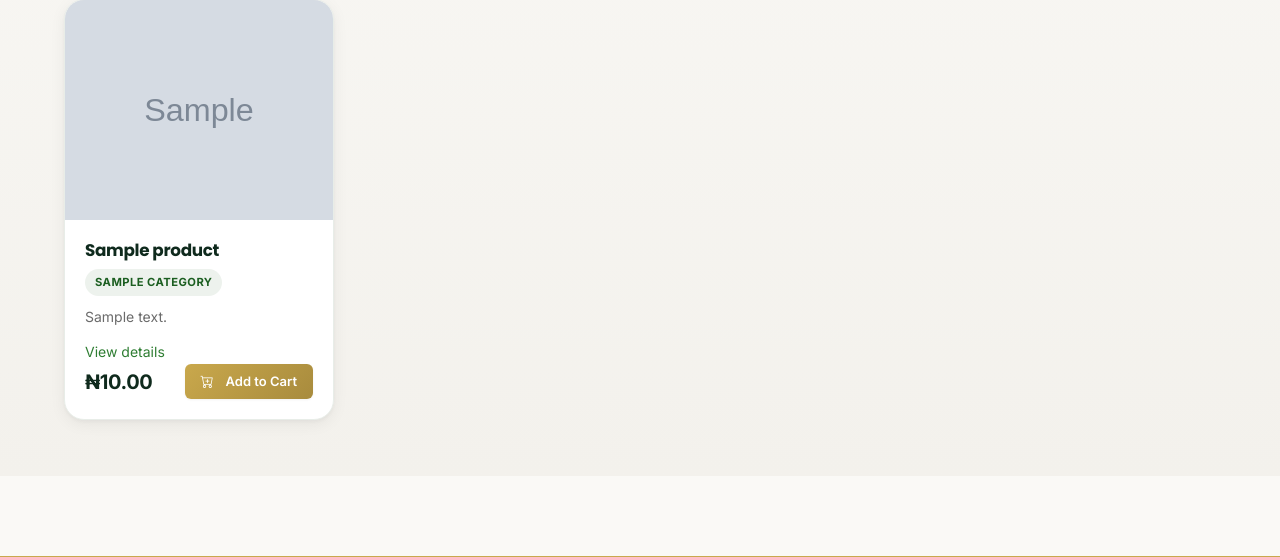
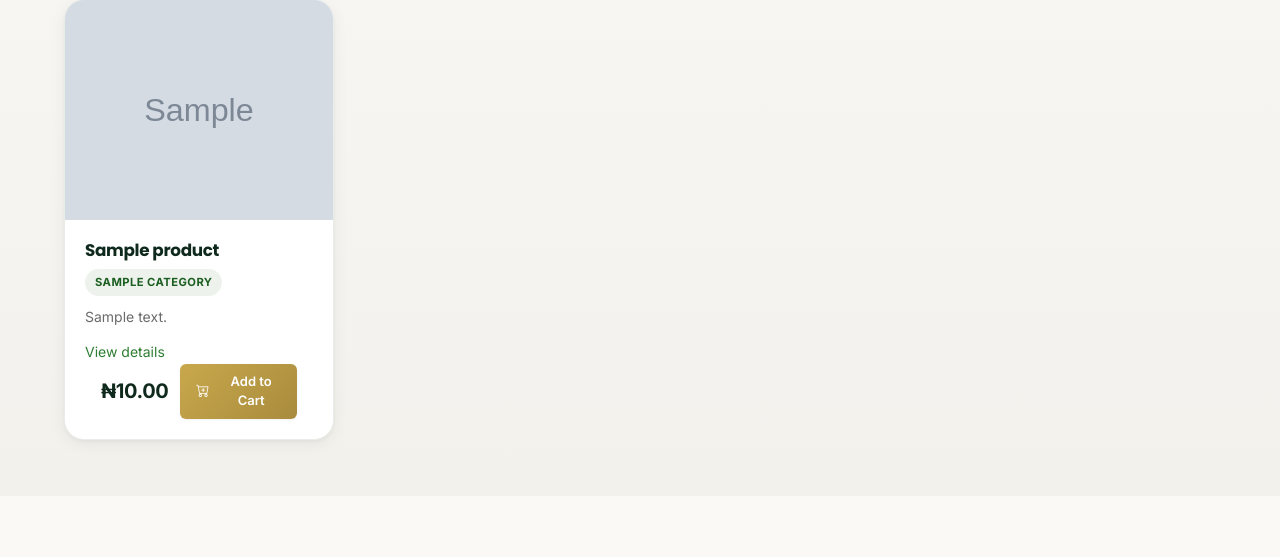
Before and after one commit to Deejulu/TAMIPEFEROMSS, a Django app: page /shop/ in a window 1280 px wide. Shown: the part 421-978 px from the top of the page. Run offline with Django 5.2, Linux system fonts and the light colour scheme; tables that the repository leaves empty hold one stand-in row (values such as "Sample post"); grey boxes marked "Sample" are stand-in pictures; data that the repository does not hold is empty; parts of the project's set-up code (start-up, migrations or seed data) failed here and were passed over.

Commit message:
Add horizontal padding to product-footer and reduce button max-width

```diff
--- a/shop/templates/shop/product_list.html
+++ b/shop/templates/shop/product_list.html
@@ -486,6 +486,7 @@
     align-items: center;
     margin-top: auto;
     gap: 12px;
+    padding: 0 16px;
   }
 
   .product-price {
@@ -569,6 +570,7 @@
       flex-direction: column;
       align-items: flex-start;
       gap: 8px;
+      padding: 0 12px;
     }
 
     .product-description {
--- a/static/accounts/css/farm-theme.css
+++ b/static/accounts/css/farm-theme.css
@@ -412,7 +412,7 @@ img {
   white-space: normal;
   min-width: 7rem;
   width: auto;
-  max-width: 130px;
+  max-width: 120px;
   text-align: center;
   justify-content: center;
   flex-shrink: 0;
```
